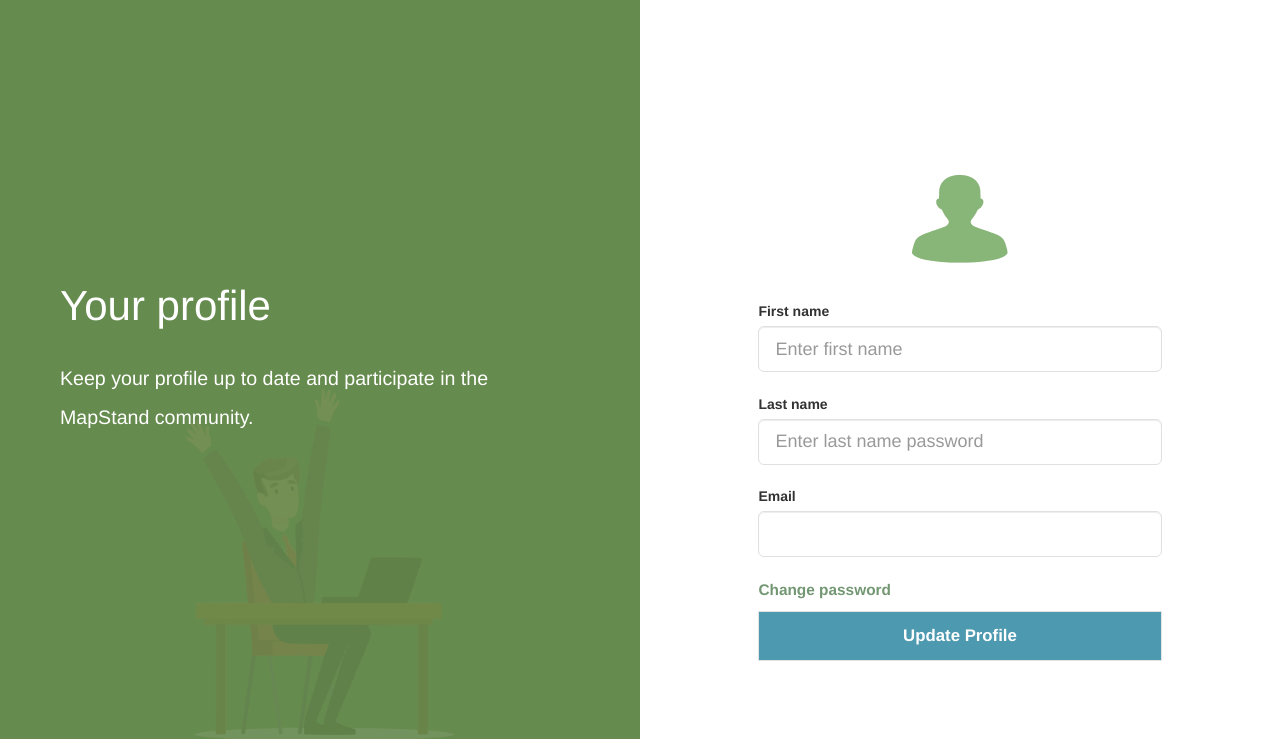
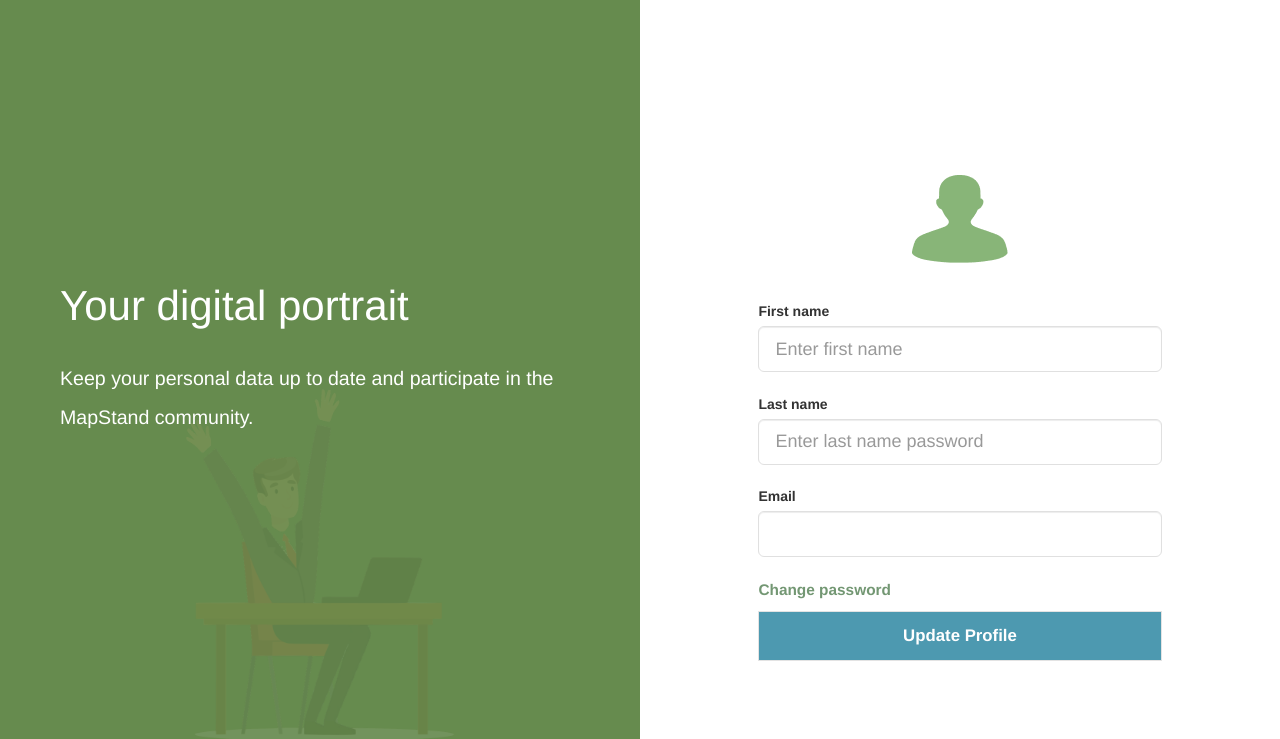
Before and after one commit to geosolutions-it/djam, a Django app: template project/apps/user_management/templates/account/user_edit.html in a window 1280 px wide. Shown: the part 61-800 px from the top of the page. Run offline with Django 3.2, Linux system fonts and the light colour scheme; the template is opened without the code that fills it, so the values that code supplies are empty; some libraries are stand-ins or nearby versions.

Commit message:
"profile" rename (#145)

```diff
--- a/project/apps/user_management/templates/account/password_change_done.html
+++ b/project/apps/user_management/templates/account/password_change_done.html
@@ -33,7 +33,7 @@
 
      <div class="password-change-form-box">
              <h1>Your password has been updated</h1>
-             <a href="{% url 'user_account' %}"> Go back to Profile Information </a>
+             <a href="{% url 'user_account' %}"> Go back to your Digital Portrait Information </a>
 
      </div>
 
--- a/project/apps/user_management/templates/account/user.html
+++ b/project/apps/user_management/templates/account/user.html
@@ -9,7 +9,7 @@
  <!-- Left panel -->
 
  {% block left_title %}
- Your profile
+ Your digital portrait
  {% endblock left_title %}
 
  {% block left_subtitle %}
--- a/project/apps/user_management/templates/account/user_edit.html
+++ b/project/apps/user_management/templates/account/user_edit.html
@@ -9,11 +9,11 @@
  <!-- Left panel -->
 
  {% block left_title %}
- Your profile
+ Your digital portrait
  {% endblock left_title %}
 
  {% block left_subtitle %}
- Keep your profile up to date and participate in the MapStand community.
+ Keep your personal data up to date and participate in the MapStand community.
  {% endblock left_subtitle %}
 
  {% block left_image %}
```
